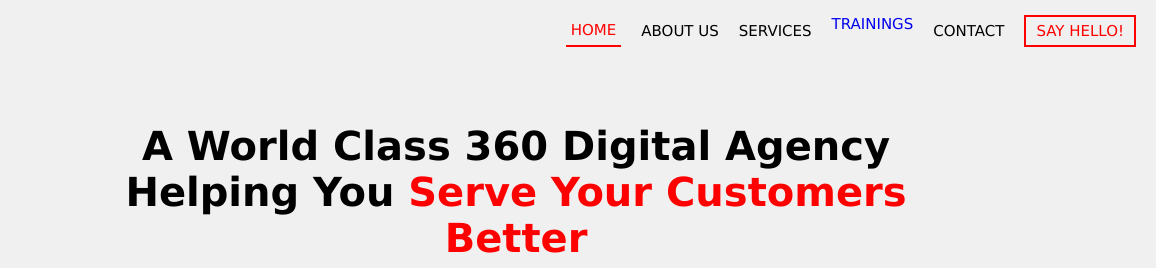
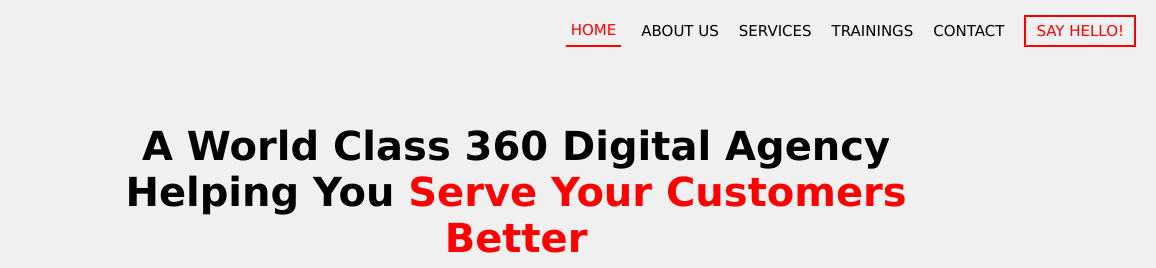
Before and after one commit to bitbender1010/AlphaPointMedia, a plain HTML site: page index.html in a window 1280 px wide. Shown: the top 268 px of the page, 124-1280 px from the left. Drawn offline with Linux system fonts and the light colour scheme.

Commit message:
fix nav links a

```diff
--- a/style.css
+++ b/style.css
@@ -6,6 +6,11 @@ body {
 
 a {
     text-decoration: none;
+    color: unset;
+}
+
+.nav-links a {
+    display: flex;
 }
 
 .toggle {
```
